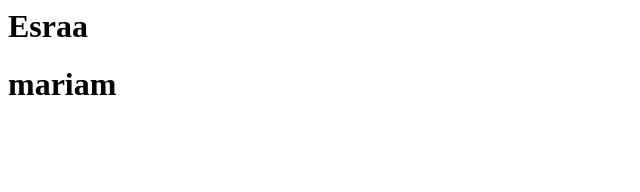
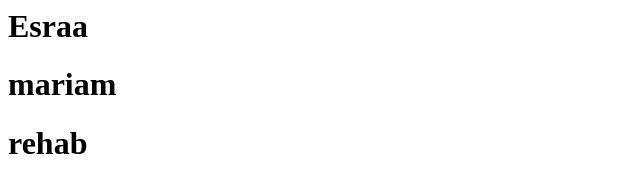
Before and after one commit to esraa-abd-el-qader/route-task-1, a plain HTML site: page index.html in a window 1280 px wide. Shown: the whole page, without its empty margins (0-640 px from the left). Drawn offline with Linux system fonts and the light colour scheme.

Commit message:
rahab changes

```diff
--- a/index.html
+++ b/index.html
@@ -6,5 +6,6 @@
 <body>
     <h1>Esraa </h1>
     <h1>mariam</h1>
+    <h1>rehab</h1>
 </body>
 </html>
```
